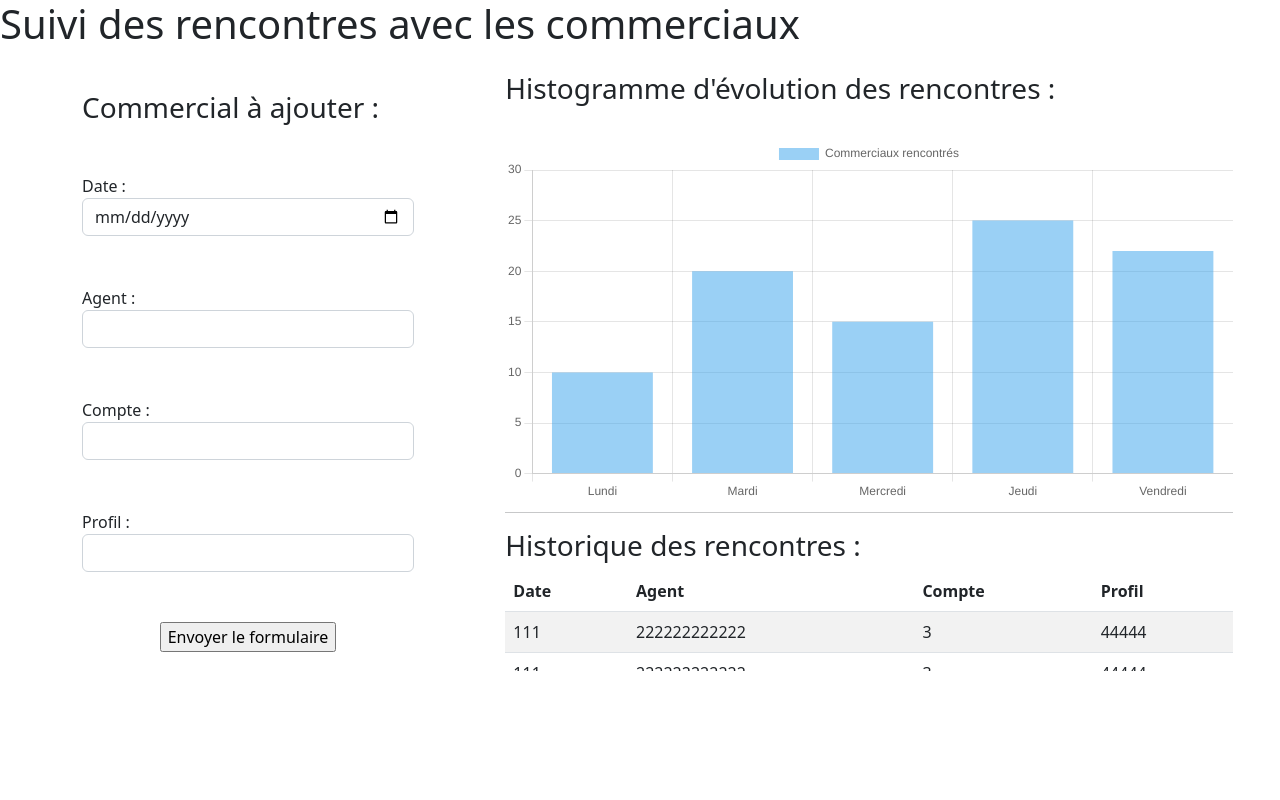
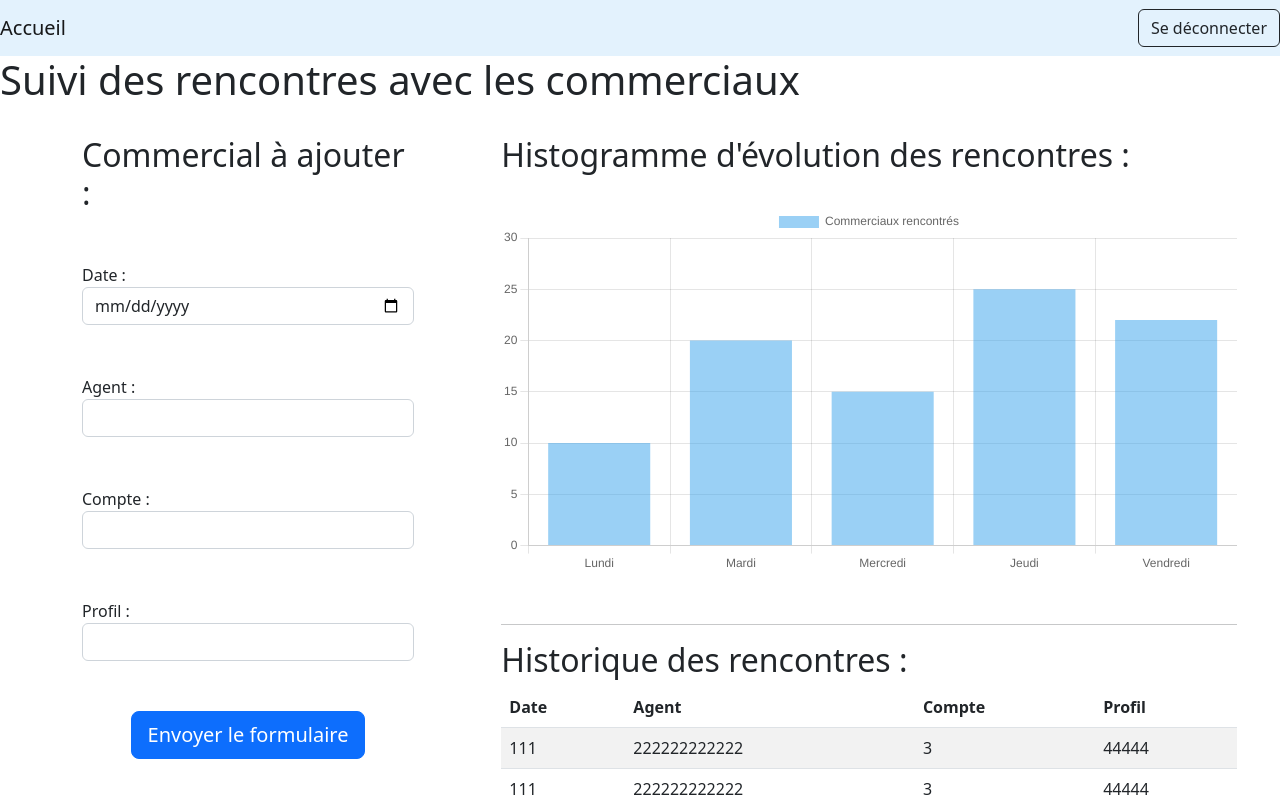
Before and after one commit to rpaturel/SuiviRencontre, an Angular app in the folder RencontreSuivi/: page /oui in a window 1280 px wide. Built offline with nearby package versions, Linux system fonts and the light colour scheme.

Commit message:
page d'accueil + navig entre pages + css

```diff
--- a/RencontreSuivi/src/app/accueil/accueil.component.html
+++ b/RencontreSuivi/src/app/accueil/accueil.component.html
@@ -1,9 +1,15 @@
+<nav class="navbar navbar-light" style="background-color: #e3f2fd;">
+    <!-- Navbar content -->
+    <a class="navbar-brand" href="non">Accueil</a>
+    <button class="btn btn-outline-dark my-2 my-sm-0" type="submit">Se déconnecter</button>
+  </nav>
 <h1>Suivi des rencontres avec les commerciaux</h1>
+<br>
 <div class="container">
     <div id="global" class="row">
-        <div id="formulaire" class="col-4 row align-items-center">
+        <div id="formulaire" class="col-4 row">
             <form action="/my-handling-form-page" method="post">
-                <h3>Commercial à ajouter :</h3>
+                <h2>Commercial à ajouter :</h2>
                 <div class="form-group" style="margin-top: 50px; margin-bottom: 50px;">
                 <label>Date :&nbsp;</label>
                 <input class="form-control" type="date" value="" id="date" required>
@@ -26,24 +32,26 @@
                 </div>
 
                 <div class="text-center">
-                <input type="submit" value="Envoyer le formulaire">
+                <input type="submit" class="btn btn-primary btn-lg btn-block" value="Envoyer le formulaire">
                 </div>
             </form>
         </div>
         <div class="col-8">
             <div class="row">
-                <div id="divChart" class="offset-1 col-10 w-100 p-3">
-                    <h3>Histogramme d'évolution des rencontres :</h3>
+                <div id="divChart" class="offset-1 col-10 w-100">
+                    <h2>Histogramme d'évolution des rencontres :</h2>
                     <br>
                     <canvas id="Courbe"></canvas>
                 </div>
             </div>
             <br>
             <div class="row">
-                <div id="Historique" class="offset-1 col-10  w-100 p-3">
+                <div id="Historique" class="offset-1 col-10  w-100">
+                    <br>
+                    <br>
                     <hr>
-                    <h3>Historique des rencontres :</h3>
-                    <div class="table-wrapper-scroll-y my-custom-scrollbar" style="height: 100px; overflow: auto;">
+                    <h2>Historique des rencontres :</h2>
+                    <div class="table-wrapper-scroll-y my-custom-scrollbar" style="height: 110px; overflow: auto;">
                     <table class="table table-striped">
                         <thead>
                             <tr>
--- a/RencontreSuivi/src/app/app.module.ts
+++ b/RencontreSuivi/src/app/app.module.ts
@@ -18,7 +18,8 @@ import { IdentificationComponent } from './identification/identification.compone
 
     RouterModule.forRoot([
       {path: 'oui', component: AccueilComponent},
-      {path: '', component: AppComponent}
+      {path: '', component: AppComponent},
+      {path: 'non', component: IdentificationComponent}
     ]),
      NgbModule
   ],
--- a/RencontreSuivi/src/app/identification/identification.component.html
+++ b/RencontreSuivi/src/app/identification/identification.component.html
@@ -1,3 +1,3 @@
 <p>identification works!</p>
 
-<button value="enter" onclick=""></button>
+<button type="button">Se connecter</button>
```
